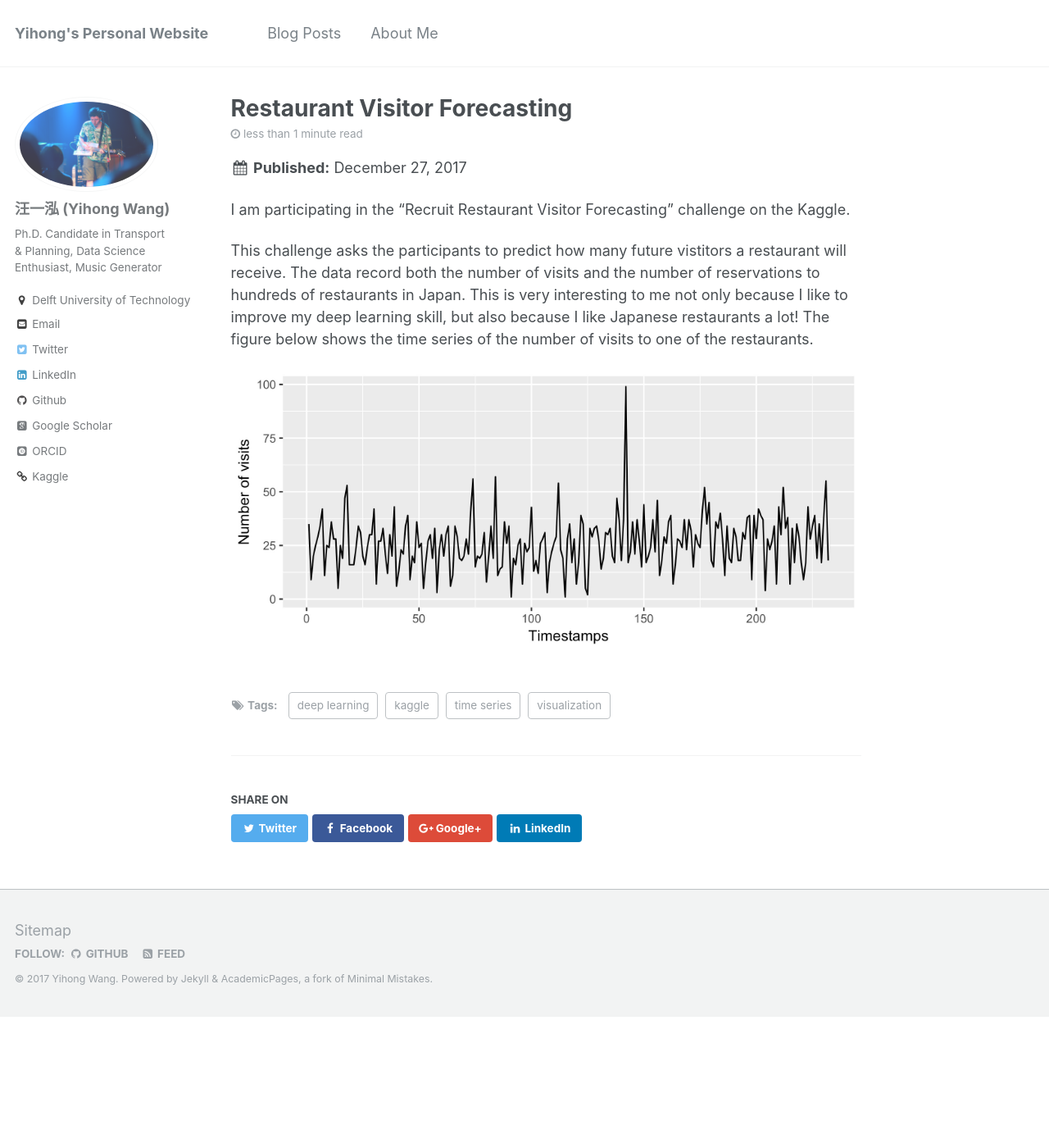
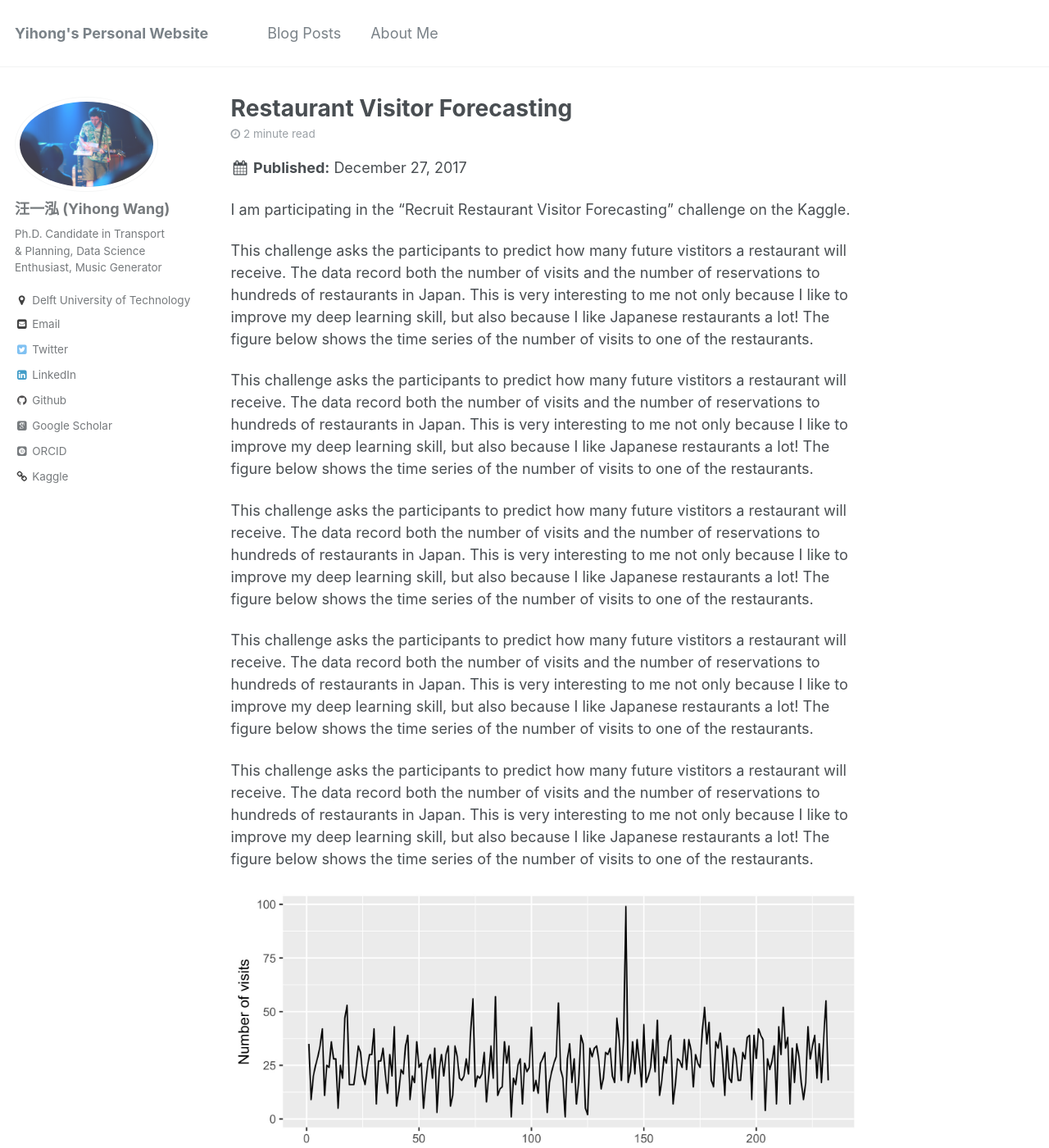
Before and after one commit to bellowswang/bellowswang.github.io, a Jekyll site: the page built from _posts/2017-12-27-blog-post-1.md, in a window 1280 px wide and 1400 px high. Shown: the whole window at 82% size. Built offline with Jekyll 4.4.1, drawn with Linux system fonts in a browser that asks for light colours; some web fonts are replaced.

Commit message:
Initial commit

```diff
--- a/_pages/blog.html
+++ b/_pages/blog.html
@@ -15,5 +15,4 @@
     <h2 id="{{ year | slugify }}" class="archive__subtitle">{{ year }}</h2>
     {% capture written_year %}{{ year }}{% endcapture %}
   {% endif %}
-  {% include archive-single.html %}
 {% endfor %}
--- a/_posts/2017-12-27-blog-post-1.md
+++ b/_posts/2017-12-27-blog-post-1.md
@@ -13,4 +13,12 @@
 
 This challenge asks the participants to predict how many future vistitors a restaurant will receive. The data record both the number of visits and the number of reservations to hundreds of restaurants in Japan. This is very interesting to me not only because I like to improve my deep learning skill, but also because I like Japanese restaurants a lot! The figure below shows the time series of the number of visits to one of the restaurants.
 
+This challenge asks the participants to predict how many future vistitors a restaurant will receive. The data record both the number of visits and the number of reservations to hundreds of restaurants in Japan. This is very interesting to me not only because I like to improve my deep learning skill, but also because I like Japanese restaurants a lot! The figure below shows the time series of the number of visits to one of the restaurants.
+
+This challenge asks the participants to predict how many future vistitors a restaurant will receive. The data record both the number of visits and the number of reservations to hundreds of restaurants in Japan. This is very interesting to me not only because I like to improve my deep learning skill, but also because I like Japanese restaurants a lot! The figure below shows the time series of the number of visits to one of the restaurants.
+
+This challenge asks the participants to predict how many future vistitors a restaurant will receive. The data record both the number of visits and the number of reservations to hundreds of restaurants in Japan. This is very interesting to me not only because I like to improve my deep learning skill, but also because I like Japanese restaurants a lot! The figure below shows the time series of the number of visits to one of the restaurants.
+
+This challenge asks the participants to predict how many future vistitors a restaurant will receive. The data record both the number of visits and the number of reservations to hundreds of restaurants in Japan. This is very interesting to me not only because I like to improve my deep learning skill, but also because I like Japanese restaurants a lot! The figure below shows the time series of the number of visits to one of the restaurants.
+
 ![alt text](https://github.com/bellowswang/bellowswang.github.io/raw/master/images/ts20171227.jpeg)
```
